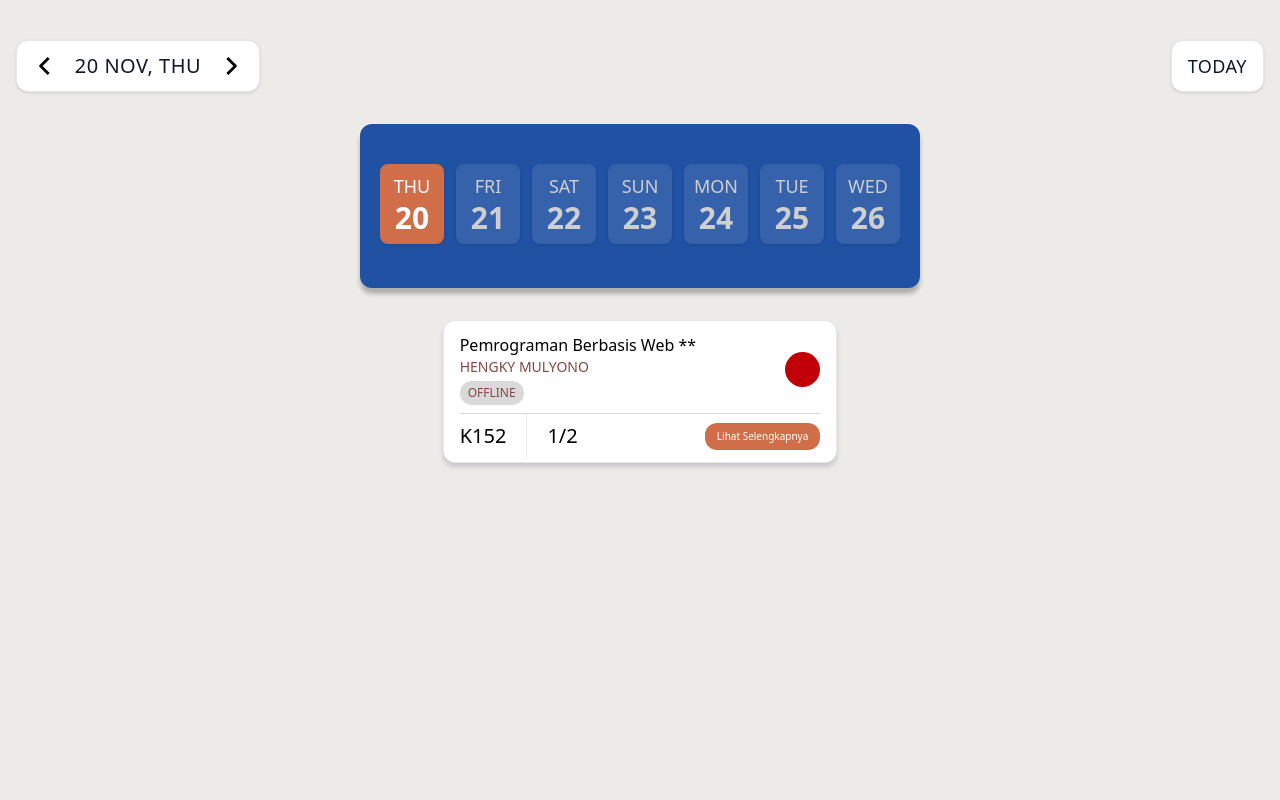
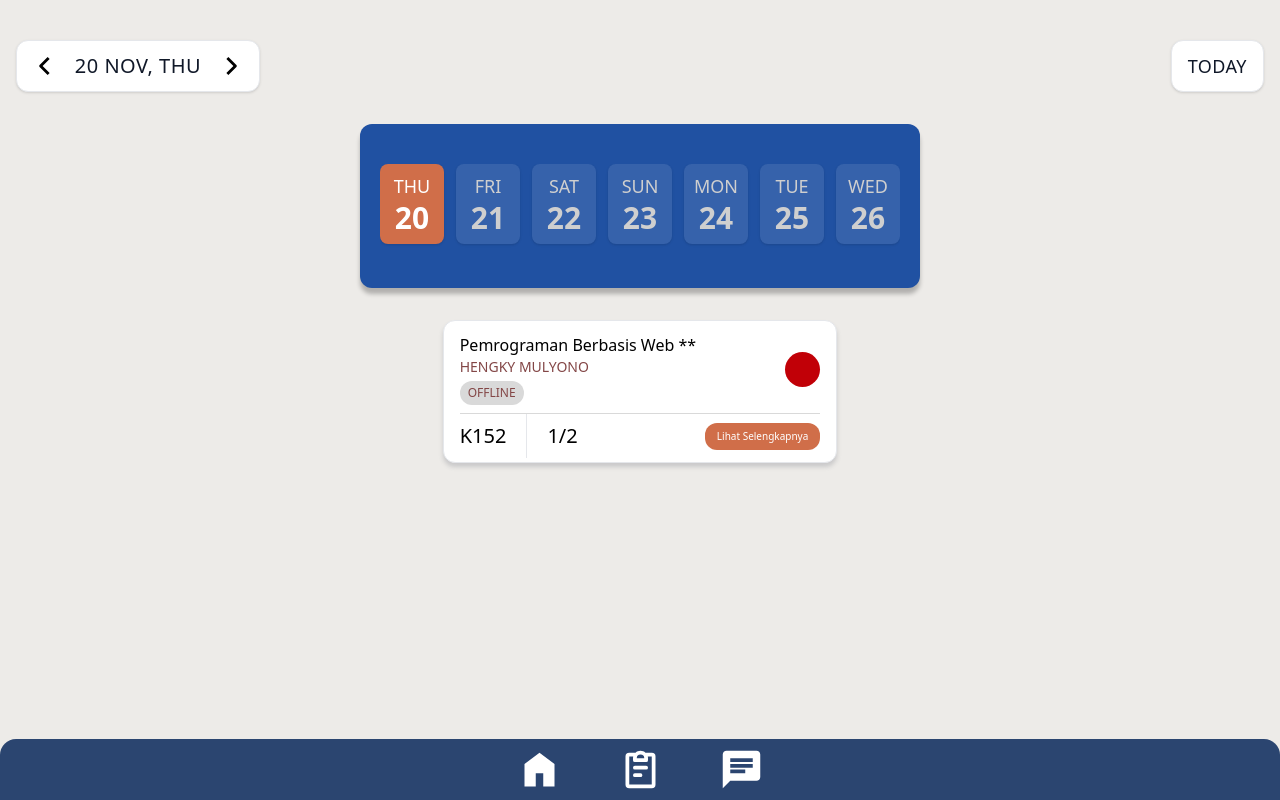
Before and after one commit to FaizYanuar/info-kelas-app, a Next.js app: page / in a window 1280 px wide. Built offline with nearby package versions, Linux system fonts and the light colour scheme.

Commit message:
feat: add bottom navbar

```diff
--- a/app/components/homepage/home_page.tsx
+++ b/app/components/homepage/home_page.tsx
@@ -1,6 +1,7 @@
 import React from 'react'
 import Tanggal from './tanggal'
 import JadwalCard from './jadwal'
+import BottomNavbar from './navbar'
 
 export default function Homepage() {
   return (
@@ -8,6 +9,7 @@ export default function Homepage() {
 
     <Tanggal/>
     <JadwalCard/>
+    <BottomNavbar/>
     </div>
   )
 }
--- /dev/null
+++ b/app/components/homepage/navbar.tsx
@@ -0,0 +1,19 @@
+import React from 'react'
+
+export default function BottomNavbar() {
+  return (
+    <div className='fixed bottom-0 left-0 w-full z-50 bg-[#2B4570] py-2 rounded-t-2xl'>
+        <div className='flex justify-center gap-14'>
+            <button>
+                <svg xmlns="http://www.w3.org/2000/svg" width="45" height="45" viewBox="0 0 24 24"><path fill="#fff" d="M4 21V9l8-6l8 6v12h-6v-7h-4v7z"/></svg>
+            </button>
+            <button>
+                <svg xmlns="http://www.w3.org/2000/svg" width="45" height="45" viewBox="0 0 24 24"><g fill="none" fillRule="evenodd"><path d="m12.594 23.258l-.012.002l-.071.035l-.02.004l-.014-.004l-.071-.036q-.016-.004-.024.006l-.004.01l-.017.428l.005.02l.01.013l.104.074l.015.004l.012-.004l.104-.074l.012-.016l.004-.017l-.017-.427q-.004-.016-.016-.018m.264-.113l-.014.002l-.184.093l-.01.01l-.003.011l.018.43l.005.012l.008.008l.201.092q.019.005.029-.008l.004-.014l-.034-.614q-.005-.019-.02-.022m-.715.002a.02.02 0 0 0-.027.006l-.006.014l-.034.614q.001.018.017.024l.015-.002l.201-.093l.01-.008l.003-.011l.018-.43l-.003-.012l-.01-.01z"/><path fill="#fff" d="M12 4a2 2 0 0 0-2 2h4a2 2 0 0 0-2-2M9.354 3c.705-.622 1.632-1 2.646-1s1.94.378 2.646 1H18a2 2 0 0 1 2 2v15a2 2 0 0 1-2 2H6a2 2 0 0 1-2-2V5a2 2 0 0 1 2-2zM8.126 5H6v15h12V5h-2.126q.124.481.126 1v1a1 1 0 0 1-1 1H9a1 1 0 0 1-1-1V6q.002-.519.126-1M8 11a1 1 0 0 1 1-1h6a1 1 0 1 1 0 2H9a1 1 0 0 1-1-1m0 4a1 1 0 0 1 1-1h3a1 1 0 1 1 0 2H9a1 1 0 0 1-1-1"/></g></svg>
+            </button>
+            <button>
+                <svg xmlns="http://www.w3.org/2000/svg" width="45" height="45" viewBox="0 0 24 24"><path fill="#fff" d="M2 22V4q0-.825.588-1.412T4 2h16q.825 0 1.413.588T22 4v12q0 .825-.587 1.413T20 18H6zm4-8h8v-2H6zm0-3h12V9H6zm0-3h12V6H6z"/></svg>
+            </button>
+        </div>
+    </div>
+  )
+}
```
